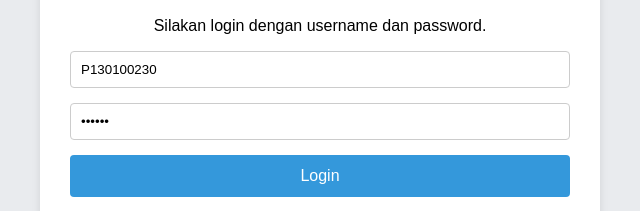
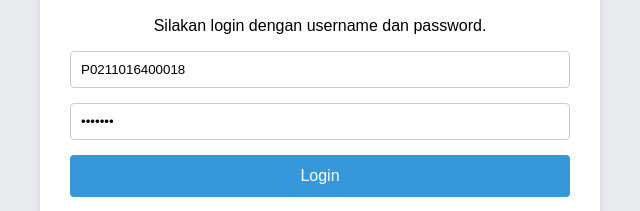
Before and after one commit to pakteguhcom/numerasi, a plain HTML site: page index.html in a window 1280 px wide. Shown: the part 351-562 px from the top of the page, 320-960 px from the left. Drawn offline with Linux system fonts and the light colour scheme.

Commit message:
Update index.html

```diff
--- a/index.html
+++ b/index.html
@@ -128,8 +128,8 @@
             <div class="card">
                 <h2>Selamat Datang</h2>
                 <p>Silakan login dengan username dan password.</p>
-                <input type="text" id="username" placeholder="Username" value="P130100230">
-                <input type="password" id="password" placeholder="Password" value="123456">
+                <input type="text" id="username" placeholder="Username" value="P0211016400018">
+                <input type="password" id="password" placeholder="Password" value="654449*">
                 <button id="login-btn">Login</button>
             </div>
         </div>
```
